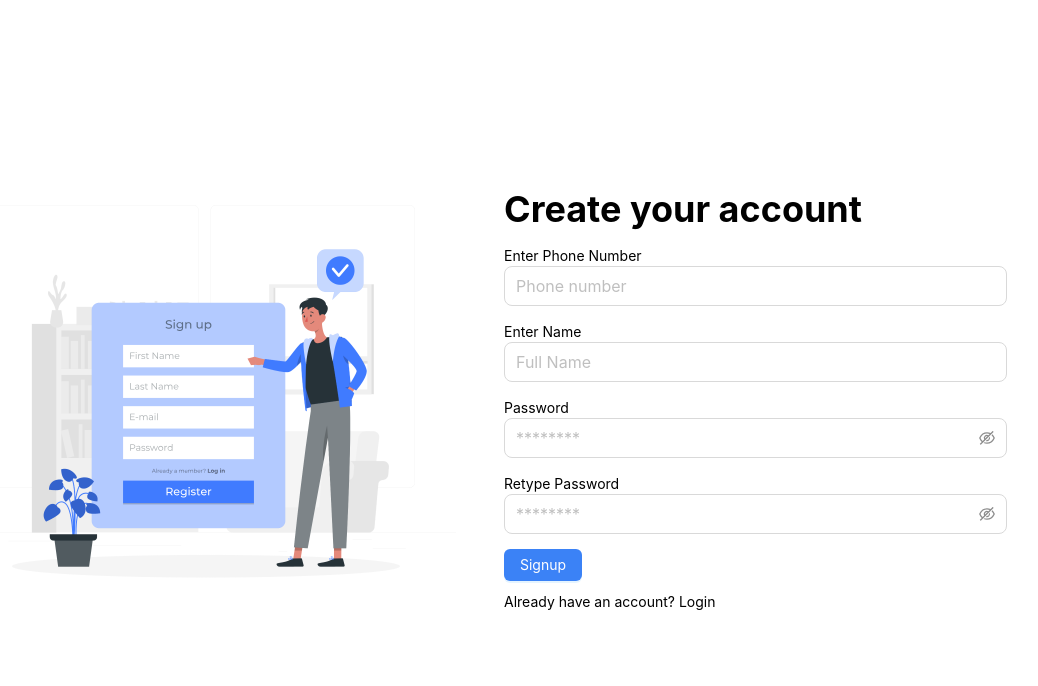
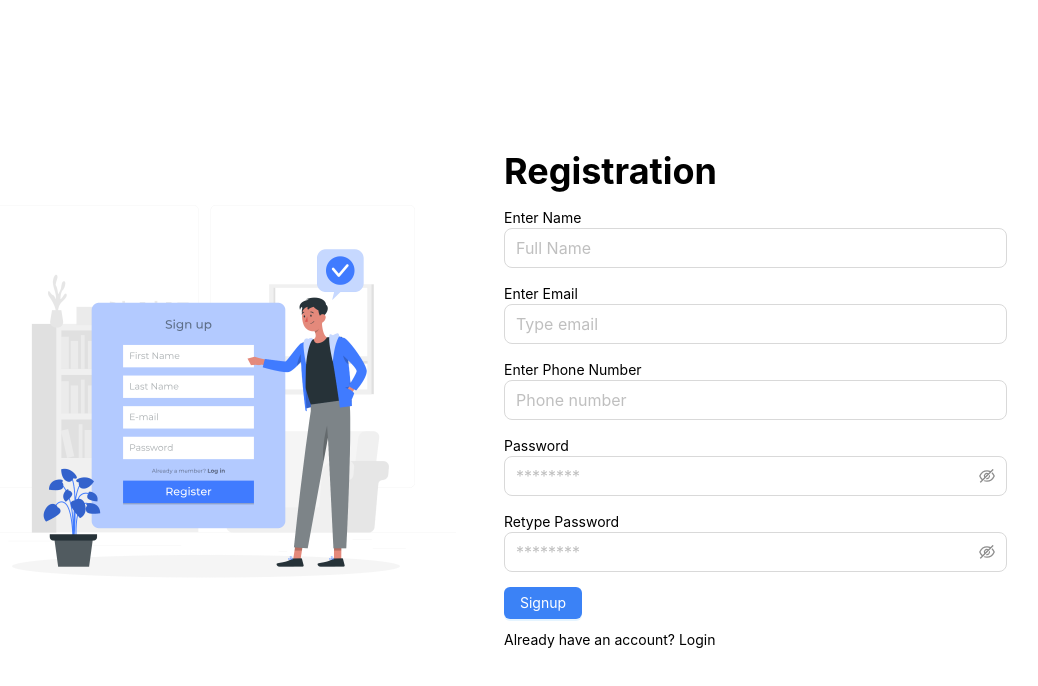
Before and after one commit to MazharulDev/online-school, a Next.js app: page /signup in a window 1280 px wide. Shown: the top 686 px of the page, without its empty margins (151-1189 px from the left). Built offline with nearby package versions, Linux system fonts and the light colour scheme; no server answers.

Commit message:
student registration page created

```diff
--- a/src/app/(auth)/signup/page.tsx
+++ b/src/app/(auth)/signup/page.tsx
@@ -2,7 +2,7 @@ import { Metadata } from "next";
 import SignUp from "@/components/auth/SignUp";
 
 export const metadata: Metadata = {
-  title: "OS|signup",
+  title: "OS|Registration",
 };
 
 const SignUpPage = () => {
--- a/src/components/auth/SignUp.tsx
+++ b/src/components/auth/SignUp.tsx
@@ -10,10 +10,13 @@ import { useRouter } from "next/navigation";
 import Form from "../forms/Form";
 import Link from "next/link";
 import { useCreateUserMutation } from "@/redux/api/authApi";
+import FormSelectField from "../forms/FormSelectField";
+import { roleOptions } from "@/constants/global";
 
 type FormValues = {
   mobile_number: string;
   name: string;
+  email: string;
   password: string;
   password2: string;
 };
@@ -22,11 +25,23 @@ const SignUp = () => {
   const router = useRouter();
   const [createUser] = useCreateUserMutation();
   const onSubmit: SubmitHandler<FormValues> = async (data: any) => {
+    if (data?.password !== data?.password2) {
+      return message.error("Two password did not match");
+    }
+
+    const studentData = {
+      mobile_number: data?.mobile_number,
+      name: data?.name,
+      email: data?.email,
+      role: "student",
+      password: data?.password,
+      password2: data?.password2,
+    };
     try {
-      const res = await createUser({ ...data }).unwrap();
+      const res = await createUser({ ...studentData }).unwrap();
       if (res?.token?.access) {
         router.push("/");
-        message.success("Account Created successfully, Please login");
+        message.success("Registration successfully");
       }
       storeUserInfo({ accessToken: res?.token?.access });
     } catch (error) {
@@ -46,18 +61,9 @@ const SignUp = () => {
       </Col>
 
       <Col sm={12} md={8} lg={10} style={{ padding: "0 15px" }}>
-        <h1 className="text-4xl font-bold mb-4">Create your account</h1>
+        <h1 className="text-4xl font-bold mb-4">Registration</h1>
         <div>
           <Form submitHandler={onSubmit}>
-            <div>
-              <FormInput
-                name="mobile_number"
-                placeholder="Phone number"
-                type="text"
-                size="large"
-                label="Enter Phone Number"
-              />
-            </div>
             <div
               style={{
                 margin: "15px 0px",
@@ -69,6 +75,28 @@ const SignUp = () => {
                 placeholder="Full Name"
                 size="large"
                 label="Enter Name"
+              />
+            </div>
+            <div
+              style={{
+                margin: "15px 0px",
+              }}
+            >
+              <FormInput
+                name="email"
+                type="email"
+                placeholder="Type email"
+                size="large"
+                label="Enter Email"
+              />
+            </div>
+            <div>
+              <FormInput
+                name="mobile_number"
+                placeholder="Phone number"
+                type="text"
+                size="large"
+                label="Enter Phone Number"
               />
             </div>
 
--- a/src/components/ui/Navbar.tsx
+++ b/src/components/ui/Navbar.tsx
@@ -1,11 +1,18 @@
 "use client";
 import Link from "next/link";
-import { getUserInfo } from "@/services/auth.service";
+import { getUserInfo, removeUserInfo } from "@/services/auth.service";
 import { useState } from "react";
+import { authkey } from "@/constants/storageKey";
+import { useRouter } from "next/navigation";
 
 const Navbar = () => {
+  const router = useRouter();
   const { token_type } = getUserInfo() as any;
   const [open, setOpen] = useState(false);
+  const logOut = () => {
+    removeUserInfo(authkey);
+    router.push("/login");
+  };
   return (
     <header className="bg-white fixed top-0 left-0 right-0 z-[10] backdrop-filter backdrop-blur-md bg-opacity-80">
       <div className="max-w-[1200px] mx-auto px-6 lg:px-0">
@@ -46,12 +53,20 @@ const Navbar = () => {
                 </li>
                 {token_type ? (
                   <li>
+                    <div className="flex justify-center items-center gap-4">
                       <Link
                         className="text-gray-500 transition hover:text-gray-500/75"
                         href="/profile"
                       >
                         Dashboard
                       </Link>
+                      <button
+                        onClick={logOut}
+                        className="text-red-500 hover:text-red-400"
+                      >
+                        Logout
+                      </button>
+                    </div>
                   </li>
                 ) : (
                   <li>
@@ -133,12 +148,20 @@ const Navbar = () => {
               Academic Program
             </Link>
             {token_type ? (
+              <div className="text-center flex flex-col gap-7 text-md">
                 <Link
                   className="text-gray-500 transition hover:text-gray-500/75"
                   href="/profile"
                 >
                   Dashboard
                 </Link>
+                <button
+                  onClick={logOut}
+                  className="text-red-500 hover:text-red-400"
+                >
+                  Logout
+                </button>
+              </div>
             ) : (
               <Link
                 className="text-gray-500 transition hover:text-gray-500/75"
```
Lines whose indentation alone changed are shown as unchanged.
